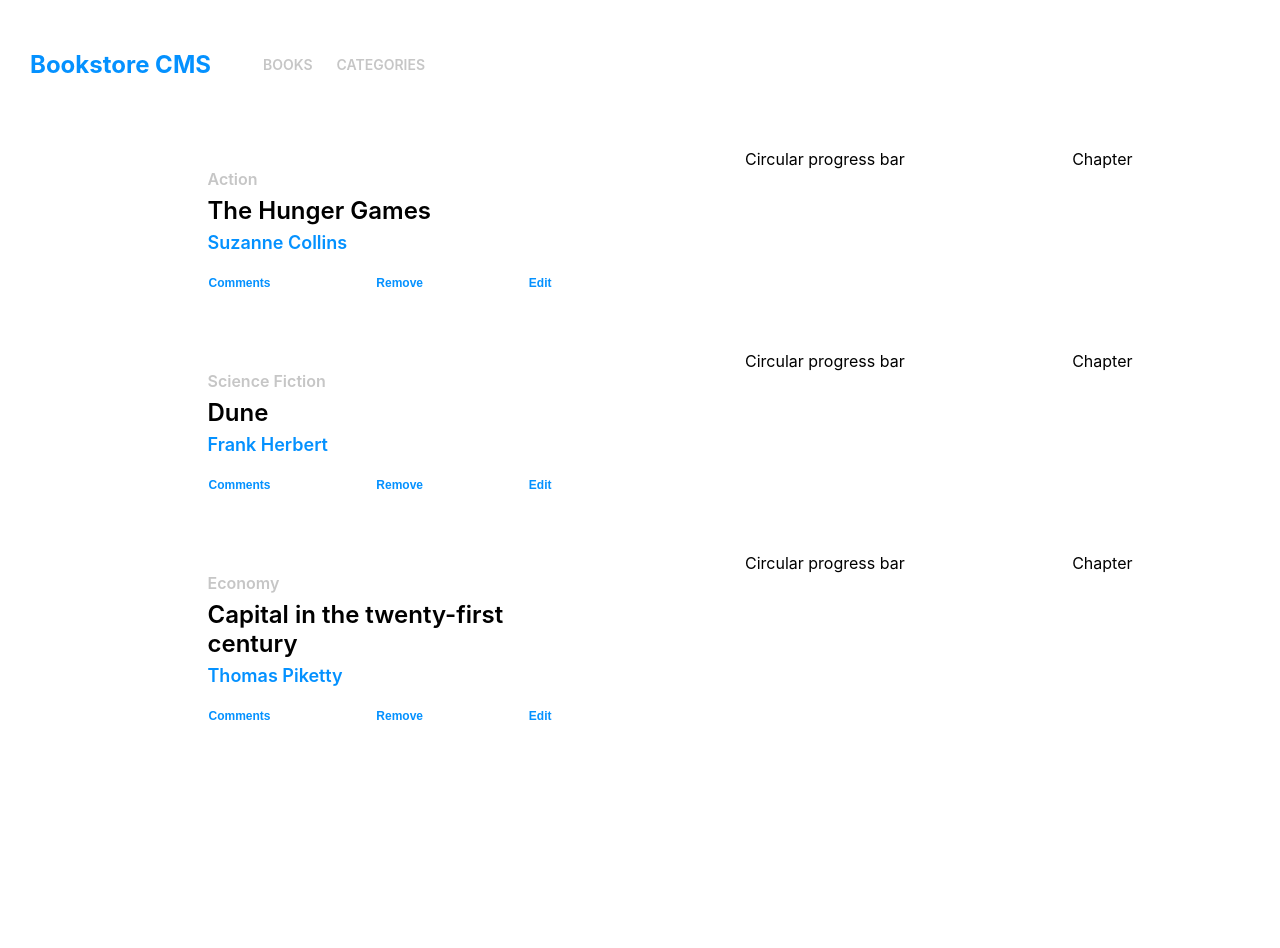
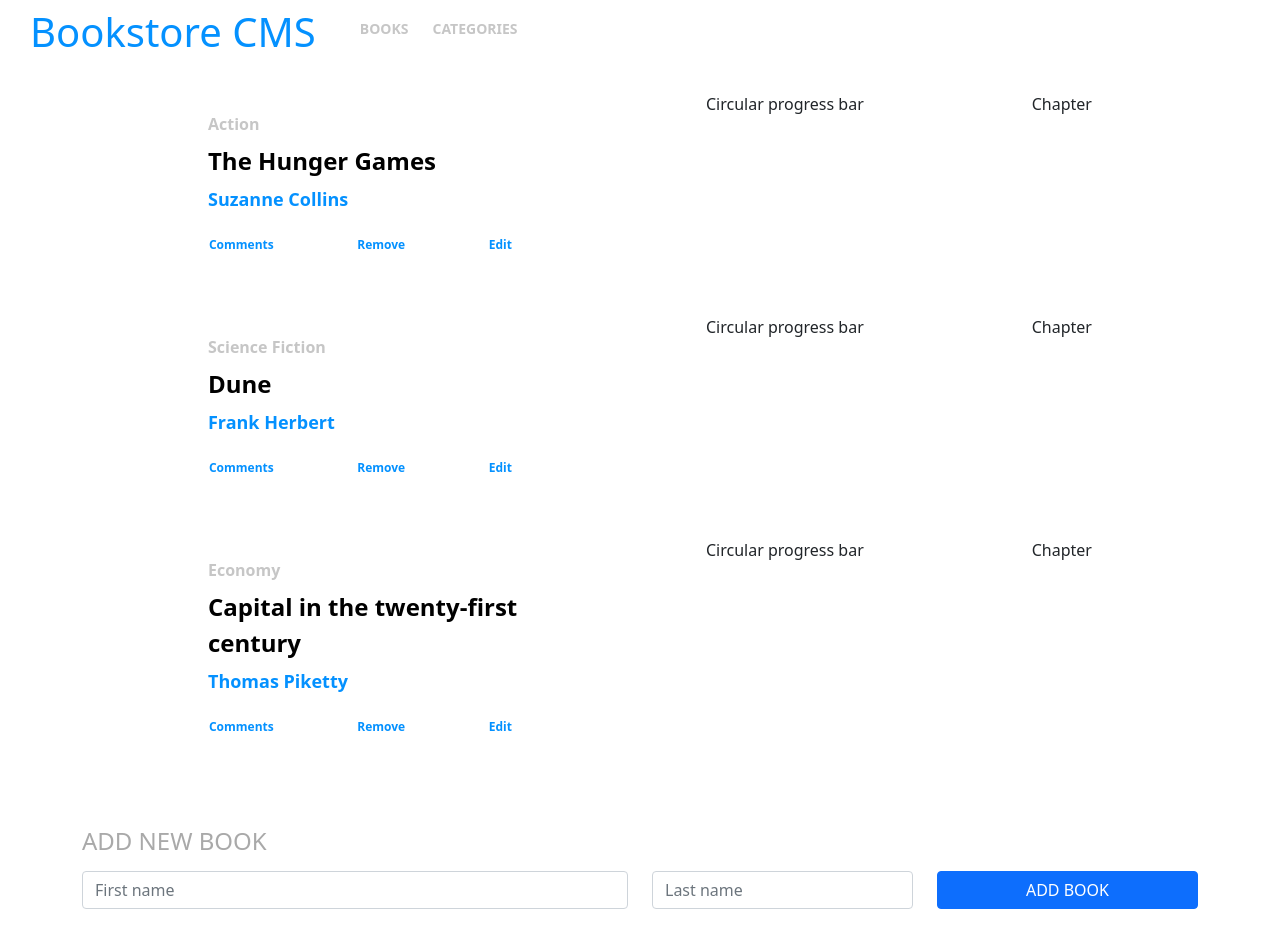
Before and after one commit to HamzaAnwar1998/bookstore-react, a React (Create React App) app: page / in a window 1280 px wide. Shown: the top 948 px of the page. Before the commit the page ends 800 px from the top, so only its background shows below. Built offline with nearby package versions, Linux system fonts and the light colour scheme; some icons are missing.

Commit message:
add form

```diff
--- a/package.json
+++ b/package.json
@@ -6,6 +6,7 @@
     "@testing-library/jest-dom": "^5.16.4",
     "@testing-library/react": "^13.2.0",
     "@testing-library/user-event": "^13.5.0",
+    "bootstrap": "^5.1.3",
     "prop-types": "^15.8.1",
     "react": "^18.1.0",
     "react-dom": "^18.1.0",
--- /dev/null
+++ b/src/components/Form.js
@@ -0,0 +1,27 @@
+import React from 'react';
+
+const Form = () => (
+  <form className="container" style={{ marginBottom: `${50}px`, marginTop: `${50}px` }}>
+    <h4 style={{ fontSize: `${24}px`, color: '#a9a9a9', marginBottom: `${15}px` }}>ADD NEW BOOK</h4>
+    <div className="row">
+      <div className="col-6">
+        <input type="text" className="form-control" placeholder="First name" />
+      </div>
+      <div className="col-3">
+        <input type="text" className="form-control" placeholder="Last name" />
+      </div>
+      <div className="col-3">
+        <button
+          type="submit"
+          className="btn btn-primary btn-md"
+          style={{ width: `${100}%` }}
+        >
+          ADD BOOK
+
+        </button>
+      </div>
+    </div>
+  </form>
+);
+
+export default Form;
--- a/src/components/Home.js
+++ b/src/components/Home.js
@@ -1,6 +1,7 @@
 import React, { useState } from 'react';
 import Navbar from './Navbar';
 import Books from './Books';
+import Form from './Form';
 
 const Home = () => {
   const [books] = useState([
@@ -19,6 +20,7 @@
     <div className="wrapper">
       <Navbar />
       <Books books={books} />
+      <Form />
     </div>
   );
 };
--- a/src/index.js
+++ b/src/index.js
@@ -3,6 +3,7 @@
 import './index.css';
 import App from './App';
 import reportWebVitals from './reportWebVitals';
+import '../node_modules/bootstrap/dist/css/bootstrap.css';
 
 const root = ReactDOM.createRoot(document.getElementById('root'));
 root.render(
```
Also changed, not shown: 1 other file (tests, documents, lock files or other folders).
